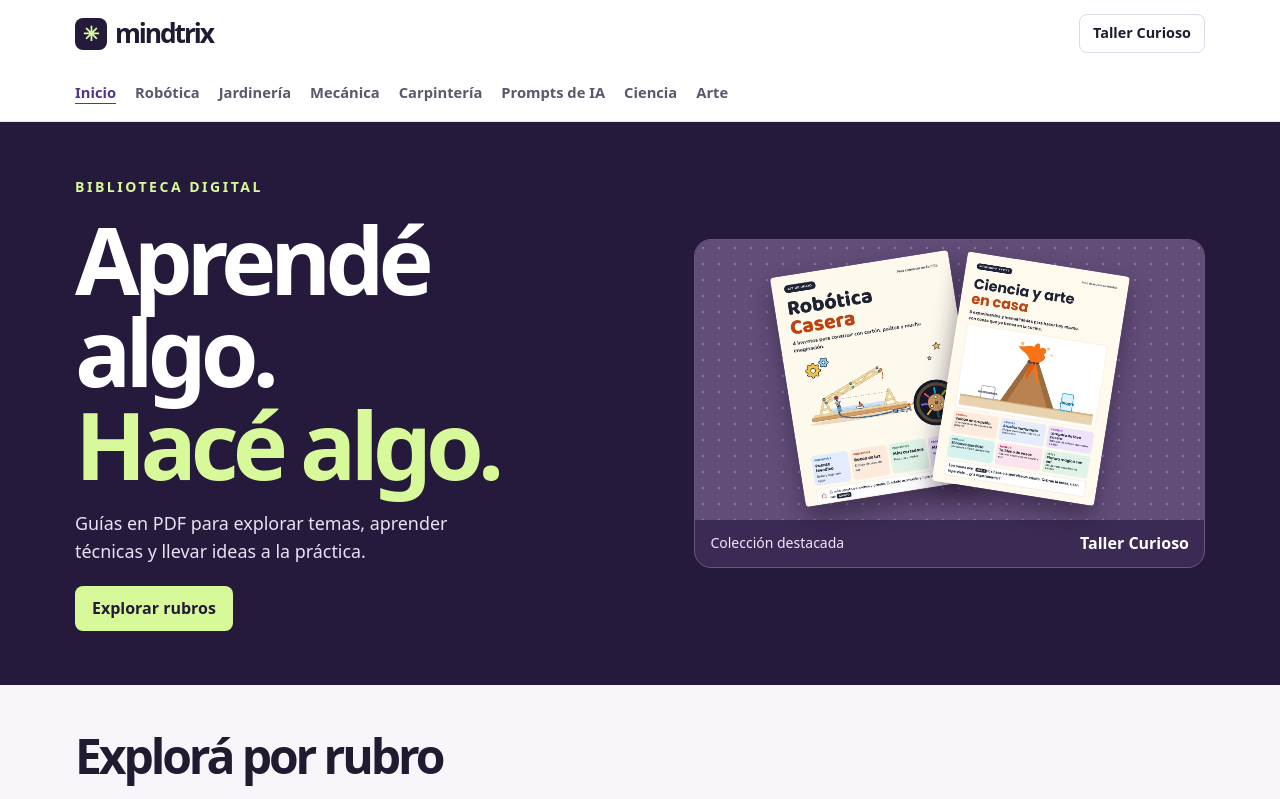
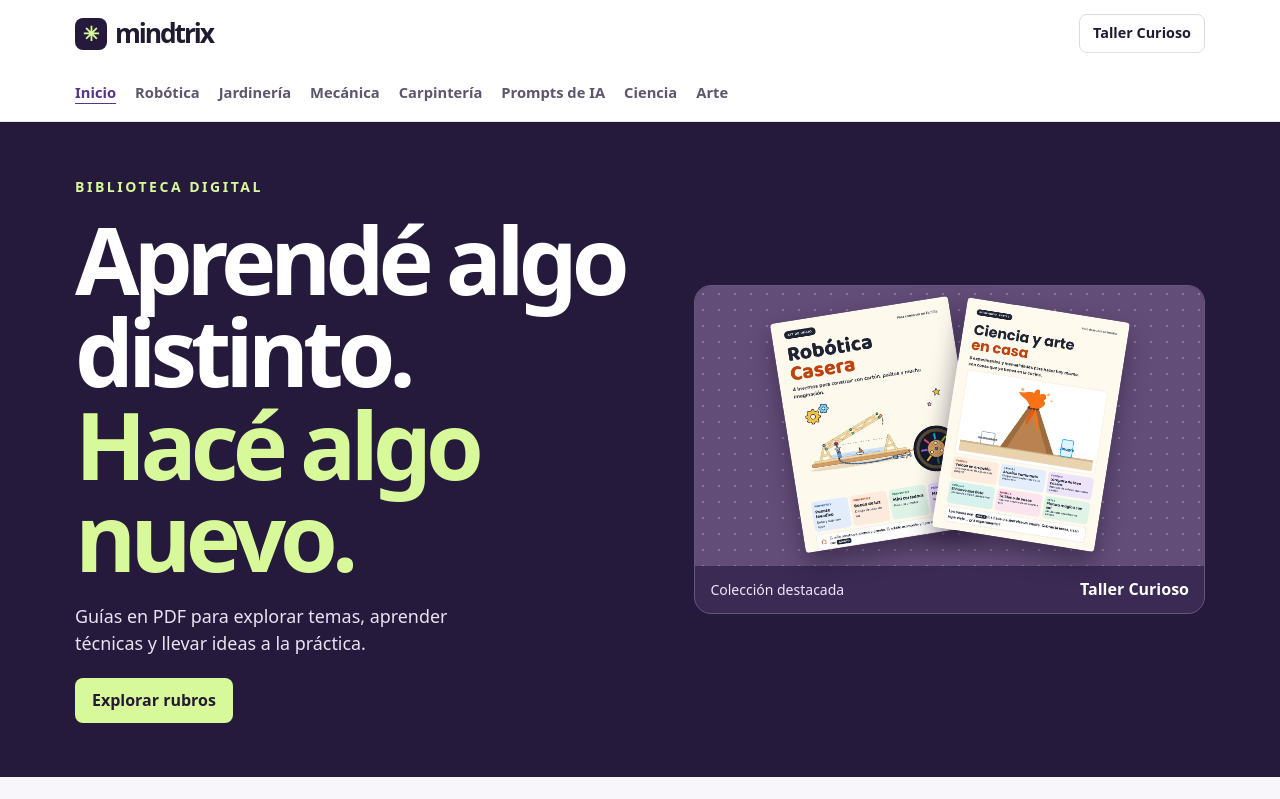
Before and after one commit to mdherrero81/mindtrix, a plain HTML site: page dist/index.html in a window 1280 px wide. Shown: the top 799 px of the page. Drawn offline with Linux system fonts and the light colour scheme.

Commit message:
Preparar Mindtrix para cobros reales y actualizar la portada

```diff
--- a/dist/index.html
+++ b/dist/index.html
@@ -18,7 +18,7 @@
 </header>
 <main>
 <section class="mx-hero"><div class="mx-wrap mx-hero-grid">
-<div><p class="mx-label">BIBLIOTECA DIGITAL</p><h1>Aprendé algo.<br><em>Hacé algo.</em></h1>
+<div><p class="mx-label">BIBLIOTECA DIGITAL</p><h1>Aprendé algo distinto.<br><em>Hacé algo nuevo.</em></h1>
 <p class="mx-intro">Guías en PDF para explorar temas, aprender técnicas y llevar ideas a la práctica.</p>
 <a class="mx-button" href="#rubros">Explorar rubros</a></div>
 <a class="mx-feature" href="/taller-curioso/" aria-label="Explorar la colección Taller Curioso">
```
